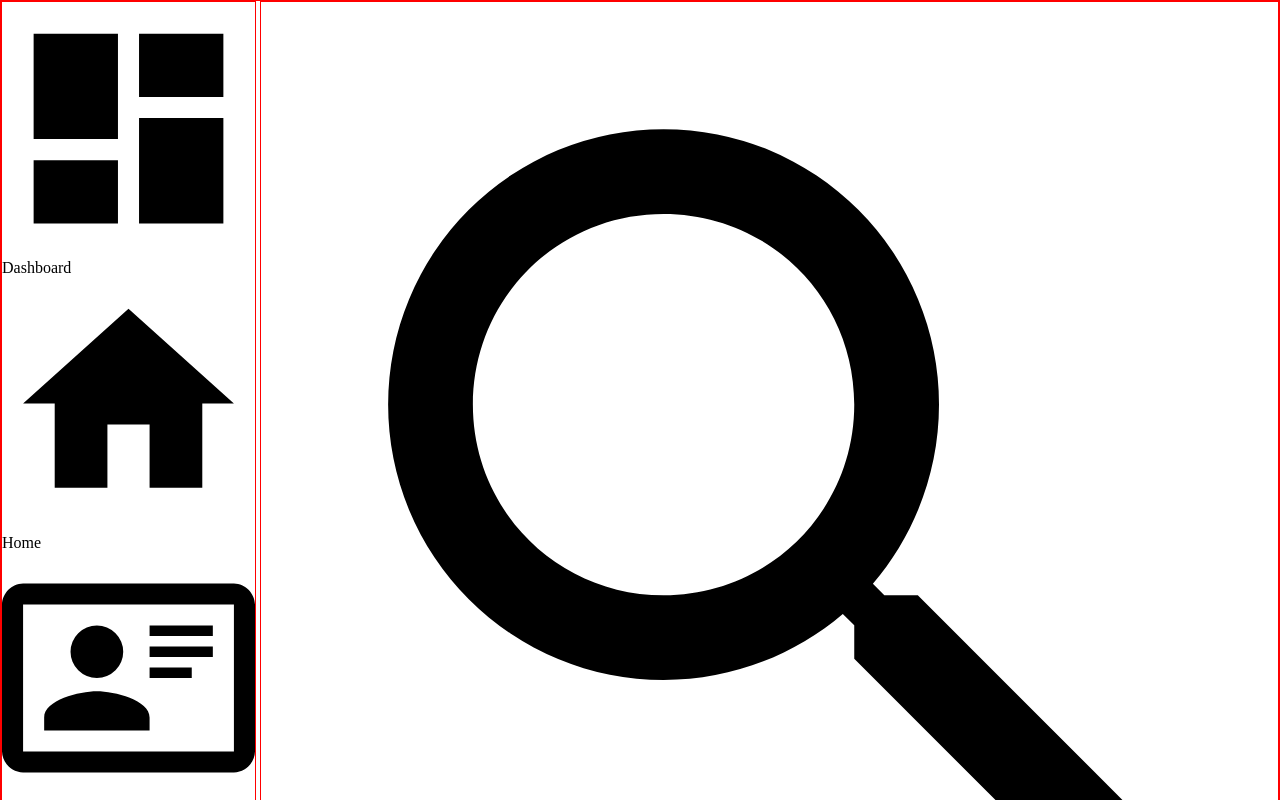
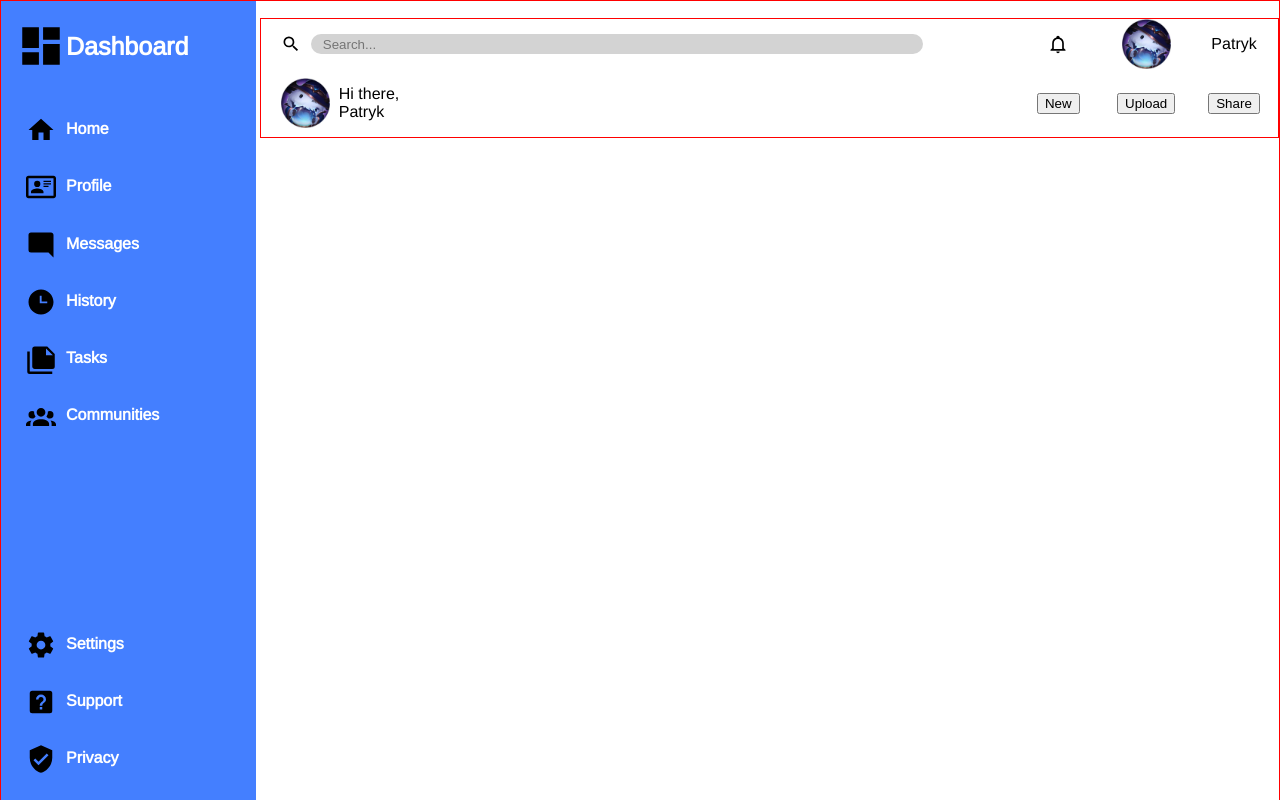
Before and after one commit to PB-5/admin-dashboard, a plain HTML site: page index.html in a window 1280 px wide. Shown: the top 800 px of the page. Drawn offline with nearby package versions, Linux system fonts and the light colour scheme.

Commit message:
positioned grid elements in sidebar

```diff
--- a/style.css
+++ b/style.css
@@ -1,6 +1,7 @@
 html, body {
     margin: 0;
     padding: 0;
+    font-family: 'Arimo';
 }
 
 .wrapper {
@@ -11,14 +12,124 @@ html, body {
 }
 
 .sidebar {
-    border: 1px solid red;
     grid-row: 1 / 3;
     min-height: 100vh;
+    display: grid;
+    grid-template-columns: .3fr 1fr;
+    grid-template-rows: 0.5fr repeat(5, .25fr) 1fr repeat(3, .25fr);
+    align-items: start;
+    /* gap: 10px; */
+    background-color: rgb(68, 127, 255);
+    font-weight: 900;
+    color: white;
+    /*border-right-width: 5px;
+    border-right-style: ridge;
+    border-right-color: rgb(68, 127, 255); */
 }
+
+
 
 .header {
     border: 1px solid red;
     grid-column: 2 / 3;
+    display: grid;
+    grid-template-columns: 2fr .7fr;
+    align-items: center;
+
+    margin-top: 17px;
+}
+
+.search {
+    display: grid;
+    grid-template-columns: 0fr 1fr;
+    gap: 10px;
+}
+
+.active {
+    display: grid;
+    grid-template-columns: repeat(3, 1fr);
+    align-items: center;
+    justify-items: center;
+}
+
+input {
+    width: 600px;
+    height: 18px;
+    border-radius: 10px;
+    background-color: lightgrey;
+    border-style: none;
+    padding-left: 10px;
+}
+
+input::placeholder {
+    padding-left: 2px;
+}
+
+.magnify {
+    height: 20px;
+    width: auto;
+    padding-left: 20px;
+}
+
+.bell {
+    height: 20px;
+    width: auto;
+}
+
+.profile-picture {
+    height: 50px;
+    width: auto;
+}
+
+.account-info {
+    display: grid;
+    grid-template-columns: 0 1fr;
+    gap: 10px;
+    align-items: center;
+}
+
+.account-info > .profile-picture {
+    padding-left: 20px;
+}
+
+.greeting-text {
+    padding-left: 68px;
+}
+
+.header-buttons {
+    display: grid;
+    grid-template-columns: repeat(3, 1fr);
+    align-items: center;
+    justify-items: center;
+}
+
+.sidebar-images {
+    padding-left: 25px;
+    justify-self: left;
+    height: 30px;
+    width: auto;
+}
+
+.sidebar-top {
+    padding-top: 20px;
+    font-size: 25px;
+    font-weight: 900;
+}
+
+.sidebar-top.sidebar-images {
+    justify-self: left;
+    padding-left: 15px;
+    height: 50px;
+    width: auto;
+}
+
+.sidebar-top.sidebar-title {
+    padding-top: 26px;
+}
+
+.sidebar-title {
+    margin-right: 20px;
+    margin-top: 5px;
 }
 
 .main-content {
```
